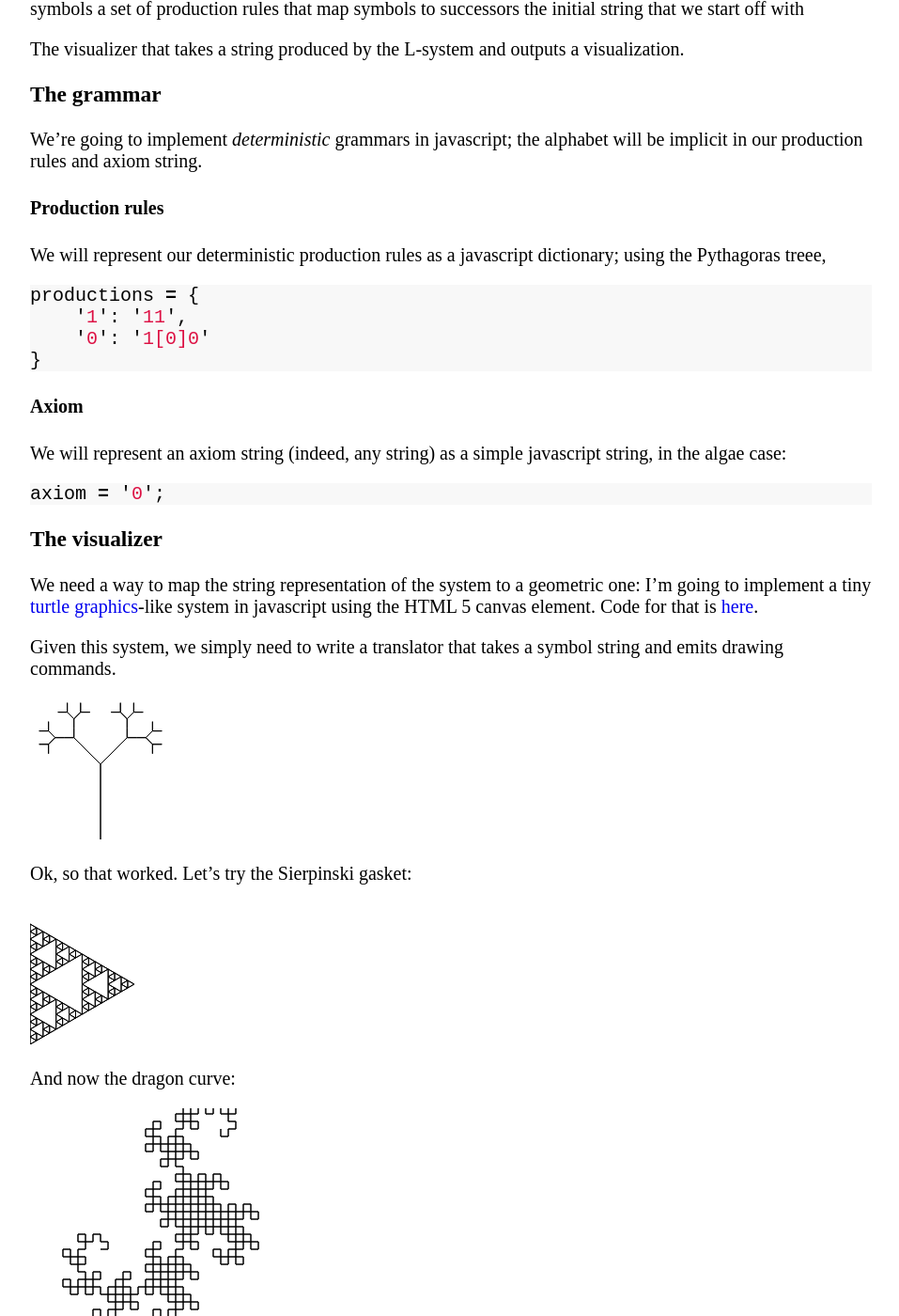
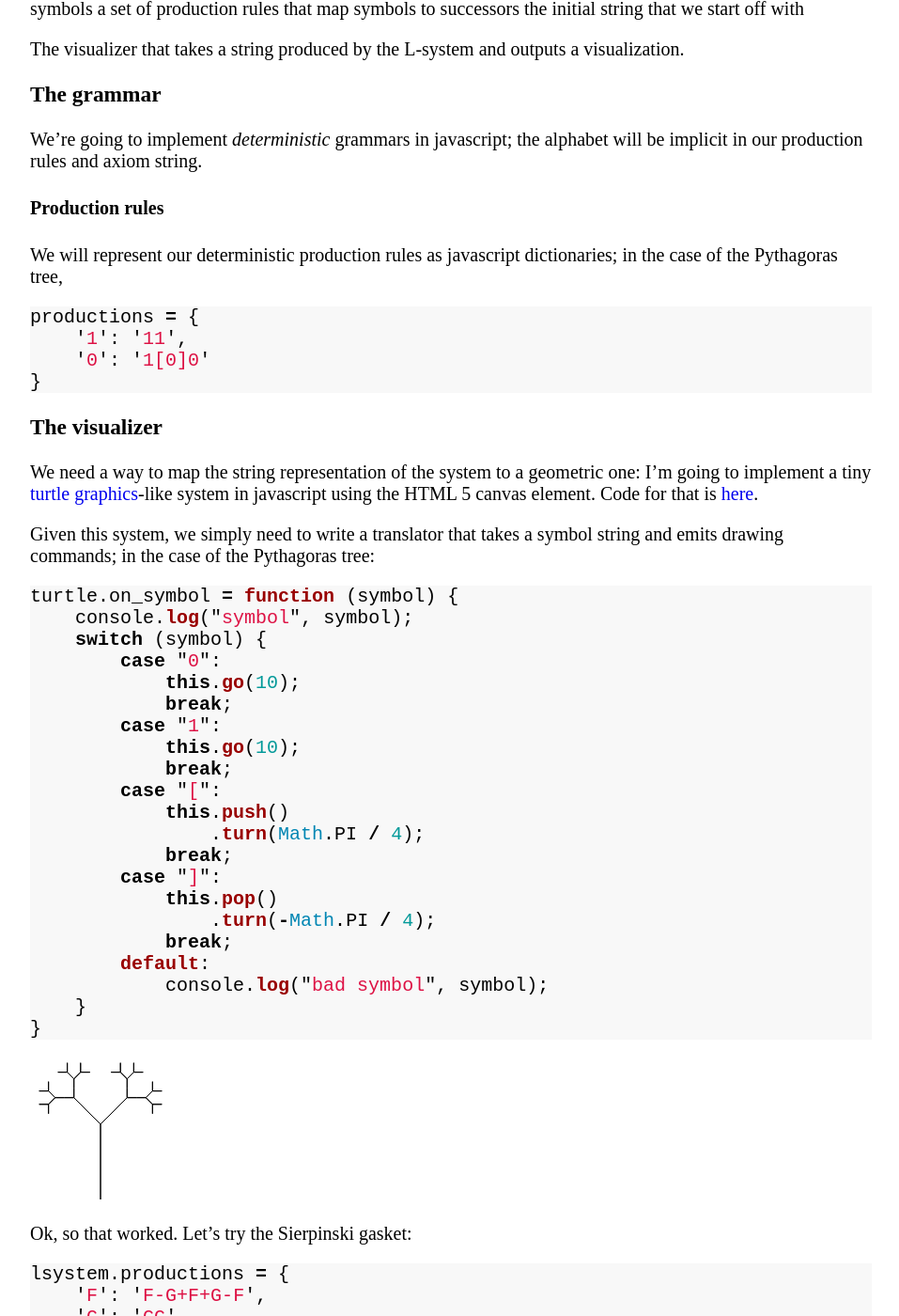
Before and after one commit to miguelsimon/miguelsimon.github.io, a Jekyll site: the page built from _posts/2016-11-11-l_systems.md, in a window 1280 px wide and 1400 px high, scrolled down 359 px. Shown: the whole window at 94% size, without its empty margins (160-1117 px from the left). Built offline with Jekyll 4.4.1, drawn with Linux system fonts in a browser that asks for light colours; comment, search, counter and statistics services are not loaded; some of the changed text lies outside the part shown.

Commit message:
cleaning stuff up

````diff
--- a/_posts/2016-11-11-l_systems.md
+++ b/_posts/2016-11-11-l_systems.md
@@ -26,7 +26,7 @@
 
 #### Production rules
 
-We will represent our deterministic production rules as a javascript dictionary; using the Pythagoras treee,
+We will represent our deterministic production rules as javascript dictionaries; in the case of the Pythagoras tree,
 
 ```javascript
 productions = {
@@ -35,19 +35,35 @@
 }
 ```
 
-#### Axiom
-
-We will represent an axiom string (indeed, any string) as a simple javascript string, in the algae case:
-
-```javascript
-axiom = '0';
-```
-
 ### The visualizer
 
 We need a way to map the string representation of the system to a geometric one: I'm going to implement a tiny [turtle graphics](https://en.wikipedia.org/wiki/Turtle_graphics)-like system in javascript using the HTML 5 canvas element. Code for that is [here](/code/l_systems/turtle.js).
 
-Given this system, we simply need to write a translator that takes a symbol string and emits drawing commands.
+Given this system, we simply need to write a translator that takes a symbol string and emits drawing commands; in the case of the Pythagoras tree:
+
+```javascript
+turtle.on_symbol = function (symbol) {
+    console.log("symbol", symbol);
+    switch (symbol) {
+        case "0":
+            this.go(10);
+            break;
+        case "1":
+            this.go(10);
+            break;
+        case "[":
+            this.push()
+                .turn(Math.PI / 4);
+            break;
+        case "]":
+            this.pop()
+                .turn(-Math.PI / 4);
+            break;
+        default:
+            console.log("bad symbol", symbol);
+    }
+}
+```
 
 <canvas id="pythagoras_canvas" width="150" height="150"></canvas>
 
@@ -101,6 +117,34 @@
 
 Ok, so that worked. Let's try the Sierpinski gasket:
 
+```javascript
+lsystem.productions = {
+    'F': 'F-G+F+G-F',
+    'G': 'GG'
+}
+
+turtle.on_symbol = function (symbol) {
+    console.log("symbol", symbol);
+    switch (symbol) {
+        case "F":
+            this.go(8);
+            break;
+        case "G":
+            this.go(8);
+            break;
+        case "+":
+            this.turn(2 * Math.PI / 3);
+            break;
+        case "-":
+            this.turn(- 2 * Math.PI / 3);
+            break;
+        default:
+            console.log("bad symbol", symbol);
+    }
+}
+
+```
+
 <canvas id="sierpinski_canvas" width="150" height="150"></canvas>
 
 <script>
@@ -150,6 +194,34 @@
 </script>
 
 And now the dragon curve:
+
+```javascript
+lsystem.productions = {
+    'X': 'X+YF+',
+    'Y': '-FX-Y'
+}
+
+turtle.on_symbol = function (symbol) {
+    console.log("symbol", symbol);
+    switch (symbol) {
+        case "F":
+            this.go(8);
+            break;
+        case "Y":
+            break;
+        case "X":
+            break;
+        case "+":
+            this.turn(2 * Math.PI / 4);
+            break;
+        case "-":
+            this.turn(- 2 * Math.PI / 4);
+            break;
+        default:
+            console.log("bad symbol", symbol);
+    }
+}
+```
 
 <canvas id="dragon_canvas" width="300" height="300"></canvas>
 
@@ -201,6 +273,38 @@
 </script>
 
 Now for the wiki's last example, the fractal plant:
+
+```javascript
+lsystem.productions = {
+    'X': 'F-[[X]+X]+F[+FX]-X)',
+    'F': 'FF'
+}
+
+turtle.on_symbol = function (symbol) {
+    console.log("symbol", symbol);
+    switch (symbol) {
+        case "F":
+            this.go(8);
+            break;
+        case "X":
+            break;
+        case "+":
+            this.turn(2 * Math.PI / 14.4);
+            break;
+        case "-":
+            this.turn(- 2 * Math.PI / 14.4);
+            break;
+        case "[":
+            this.push();
+            break;
+        case "]":
+            this.pop();
+            break;
+        default:
+            console.log("bad symbol", symbol);
+    }
+}
+```
 
 <canvas id="plant_canvas" width="800" height="600"></canvas>
 
````
